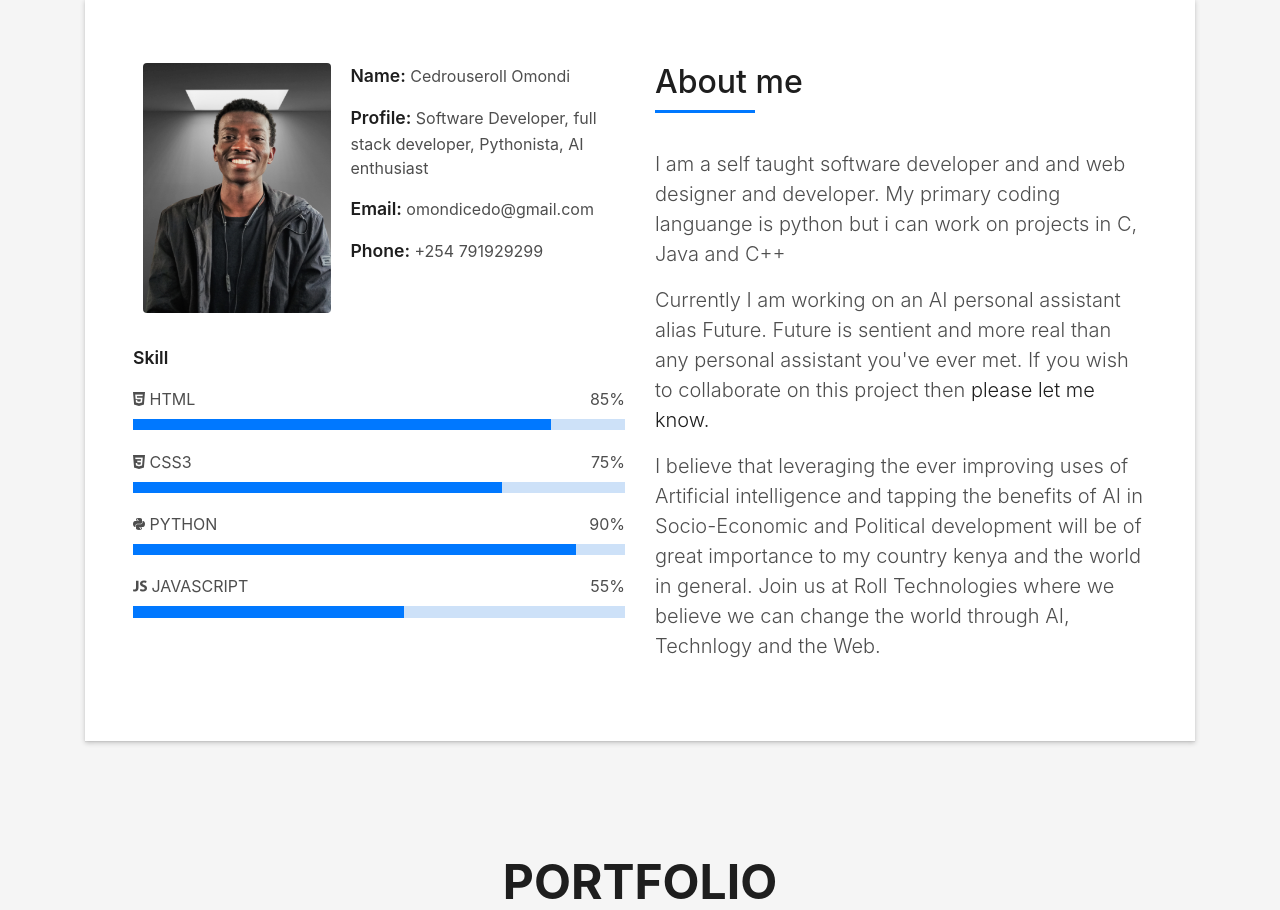
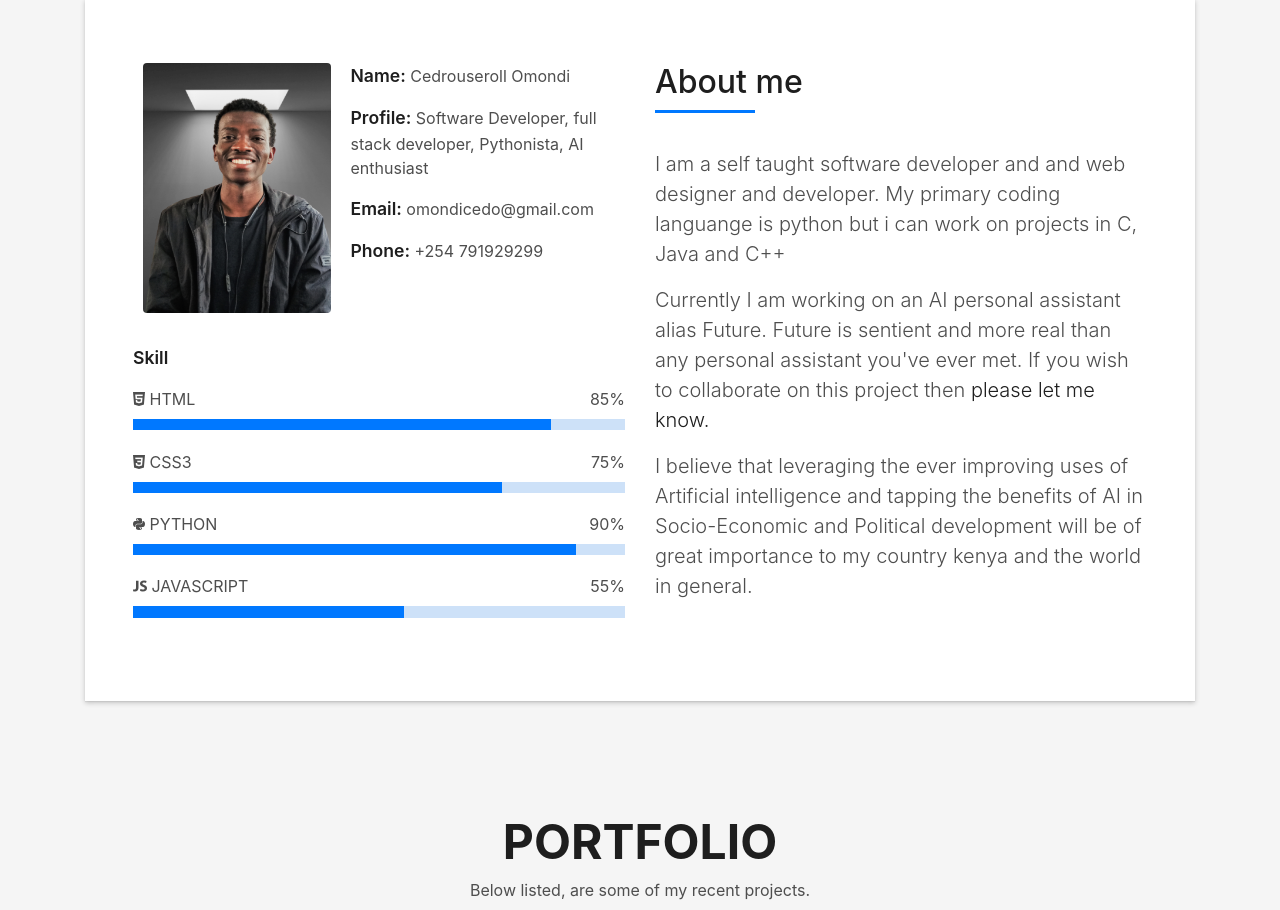
Before and after one commit to zedjarvis/landingpage, a Django app: template MyProfile/templates/MyProfile/index.html in a window 1280 px wide. Shown: the part 865-1775 px from the top of the page. Run offline with Django 3.2, Linux system fonts and the light colour scheme; the template is opened without the code that fills it, so the values that code supplies are empty; some libraries are stand-ins or nearby versions; some web fonts are replaced.

Commit message:
Update index.html
removed the bio saying join us at roll technologies...

```diff
--- a/MyProfile/templates/MyProfile/index.html
+++ b/MyProfile/templates/MyProfile/index.html
@@ -164,9 +164,7 @@
                                         I believe that leveraging the ever improving uses of Artificial intelligence and
                                         tapping the benefits of AI in Socio-Economic
                                         and Political development
-                                        will be of great importance to my country kenya and the world in general. Join
-                                        us at Roll Technologies where we believe we can
-                                        change the world through AI, Technlogy and the Web.
+                                        will be of great importance to my country kenya and the world in general.
                                     </p>
                                 </div>
                             </div>
```
